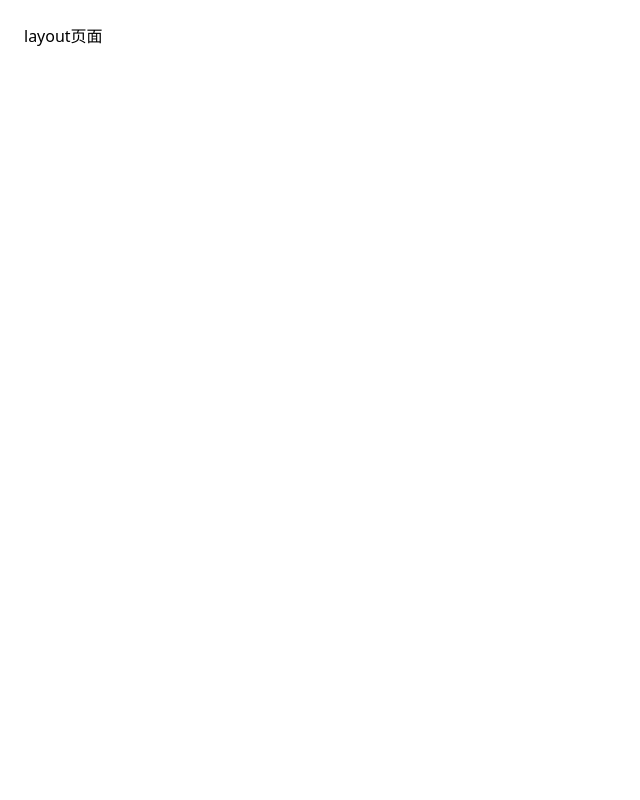
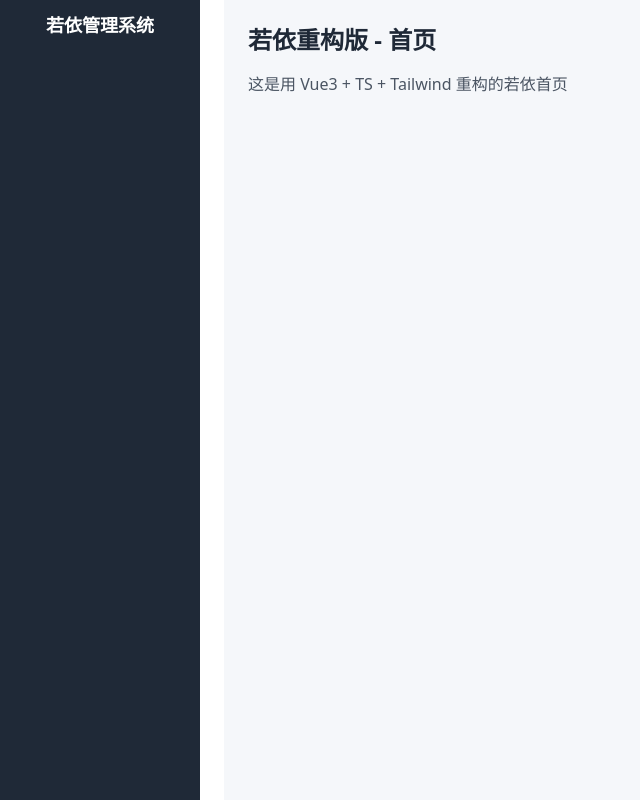
Before and after one commit to 0711beHappy/RuoYi-Vue3-TS, a Vue app: page /index in a window 1280 px wide. Shown: the whole page, without its empty margins (0-640 px from the left). Built offline with nearby package versions, Linux system fonts and the light colour scheme.

Commit message:
chore: 完善 Layout 布局基础样式与侧边栏结构 - 调整 Logo 区域宽高为 200px/50px，统一背景色 - 调整侧边栏宽度与布局样式 - 修复登录跳转路由问题 - 完成基础布局骨架展示

```diff
--- /dev/null
+++ b/src/layout/components/AppMain.vue
@@ -0,0 +1,5 @@
+<script setup lang="ts"></script>
+
+<template></template>
+
+<style lang="scss" scoped></style>
--- /dev/null
+++ b/src/layout/components/Navbar.vue
@@ -0,0 +1,5 @@
+<script setup lang="ts"></script>
+
+<template></template>
+
+<style lang="scss" scoped></style>
--- /dev/null
+++ b/src/layout/components/Sidebar/Link.vue
@@ -0,0 +1,5 @@
+<script setup lang="ts"></script>
+
+<template></template>
+
+<style lang="scss" scoped></style>
--- a/src/layout/components/Sidebar/Logo.vue
+++ b/src/layout/components/Sidebar/Logo.vue
@@ -1,9 +1,15 @@
 <script setup lang="ts">
+import { computed } from 'vue'
+import { useAppStore } from '@/store/modules/app'
+
+const appStore = useAppStore()
+const isCollapse = computed(() => appStore.isCollapse)
 </script>
 
 <template>
-  <div class="p-6">
-    Logo页面
+  <div class="flex items-center justify-center w-[200px] h-[50px] bg-gray-800">
+    <h2 v-if="!isCollapse" class="text-white text-lg font-bold">若依管理系统</h2>
+    <h2 v-else class="text-white text-lg font-bold">RY</h2>
   </div>
 </template>
 
--- a/src/layout/components/Sidebar/SidebarItem.vue
+++ b/src/layout/components/Sidebar/SidebarItem.vue
@@ -1,10 +1,18 @@
 <script setup lang="ts">
+import type { RouteRecordRaw } from 'vue-router'
+const props = defineProps<{
+  routes: RouteRecordRaw[]
+}>()
 </script>
 
 <template>
-  <div class="p-6">
-    侧边栏页面
+  <div>
+    <div
+      v-for="item in routes"
+      :key="item.path"
+      class="p-2 rounded hover:bg-blue-50 cursor-pointer"
+    >
+      {{ item.meta?.title || '菜单' }}
+    </div>
   </div>
 </template>
-
-<style lang="scss" scoped></style>
--- /dev/null
+++ b/src/layout/components/Sidebar/index.vue
@@ -0,0 +1,31 @@
+<script setup lang="ts">
+import { computed } from 'vue'
+import { useAppStore } from '@/store/modules/app'
+import Logo from './Logo.vue'
+import SidebarItem from './SidebarItem.vue'
+
+const appStore = useAppStore()
+const isCollapse = computed(() => appStore.isCollapse)
+const routes = computed(() => appStore.routes)
+</script>
+
+<template>
+  <div class="sidebar-container" :class="[isCollapse ? 'w-16' : 'w-[200px]']">
+    <Logo />
+    <div class="sidebar-menu mt-4 overflow-y-auto h-[calc(100vh-50px)]">
+      <SidebarItem :routes="routes" />
+    </div>
+  </div>
+</template>
+
+<style lang="scss" scoped>
+.sidebar-container {
+  height: 100vh;
+  position: fixed;
+  top: 0;
+  left: 0;
+  background-color: #1f2937;
+  color: white;
+  transition: width 0.3s ease;
+}
+</style>
--- a/src/layout/index.vue
+++ b/src/layout/index.vue
@@ -1,9 +1,23 @@
 <script setup lang="ts">
+import { useAppStore } from '@/store/modules/app'
+import { computed } from 'vue'
+import Sidebar from './components/Sidebar/index.vue'
+
+const appStore = useAppStore() // 先声明 appStore
+const isCollapse = computed(() => appStore.isCollapse) // 再用 appStore
 </script>
 
 <template>
-  <div class="p-6">
-    layout页面
+  <div class="flex h-screen">
+    <!-- 侧边栏 -->
+    <div :class="[isCollapse ? 'w-16' : 'w-56', 'bg-white shadow-md transition-all']">
+      <Sidebar />
+    </div>
+
+    <!-- 主内容 -->
+    <div class="flex-1 overflow-auto">
+      <router-view />
+    </div>
   </div>
 </template>
 
--- a/src/views/index.vue
+++ b/src/views/index.vue
@@ -1,9 +1,9 @@
-<script setup lang="ts">
-</script>
+<script setup lang="ts"></script>
 
 <template>
-  <div class="p-6">
-    我的首页
+  <div class="p-6 bg-[#f5f7fa] min-h-screen">
+    <h1 class="text-2xl font-bold text-gray-800">若依重构版 - 首页</h1>
+    <p class="mt-4 text-gray-600">这是用 Vue3 + TS + Tailwind 重构的若依首页</p>
   </div>
 </template>
 
--- a/src/views/login/index.vue
+++ b/src/views/login/index.vue
@@ -9,7 +9,7 @@ const password = ref('123456')
 
 const login = () => {
   ElMessage.success('登录成功')
-  router.push('/dashboard')
+  router.push('/index')
 }
 </script>
 
```
